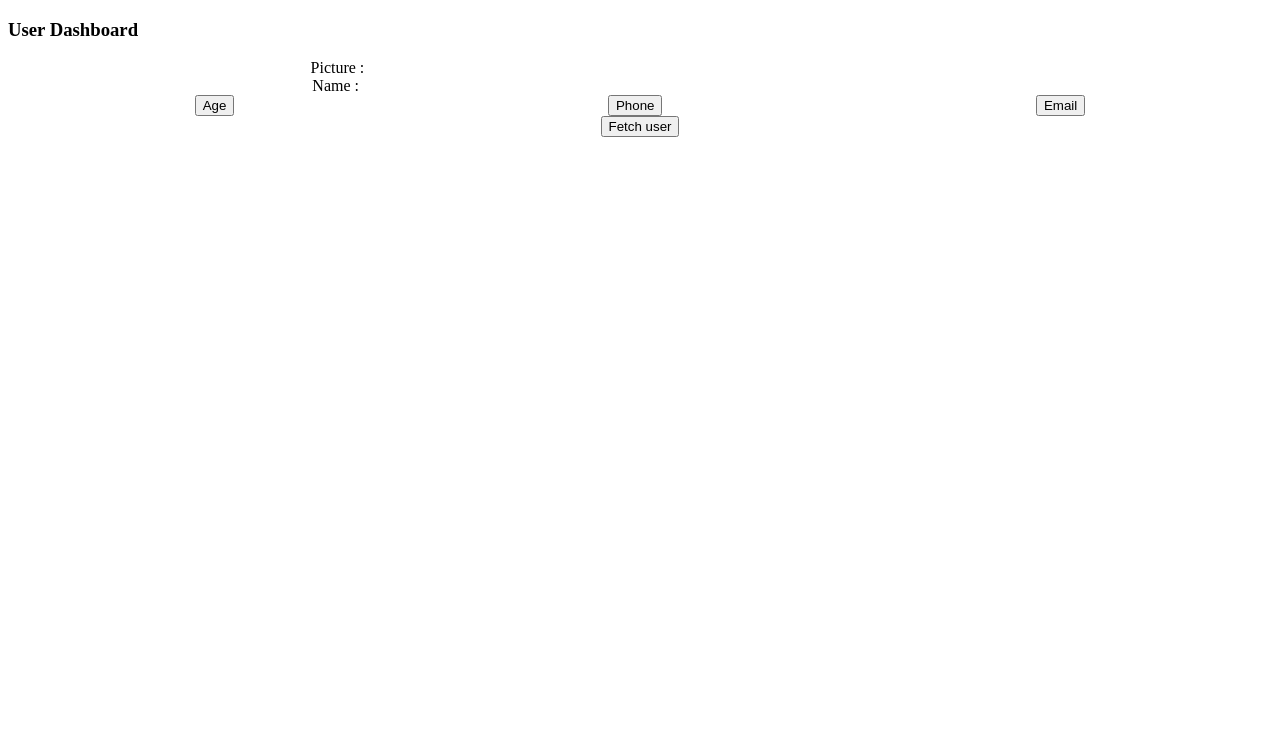
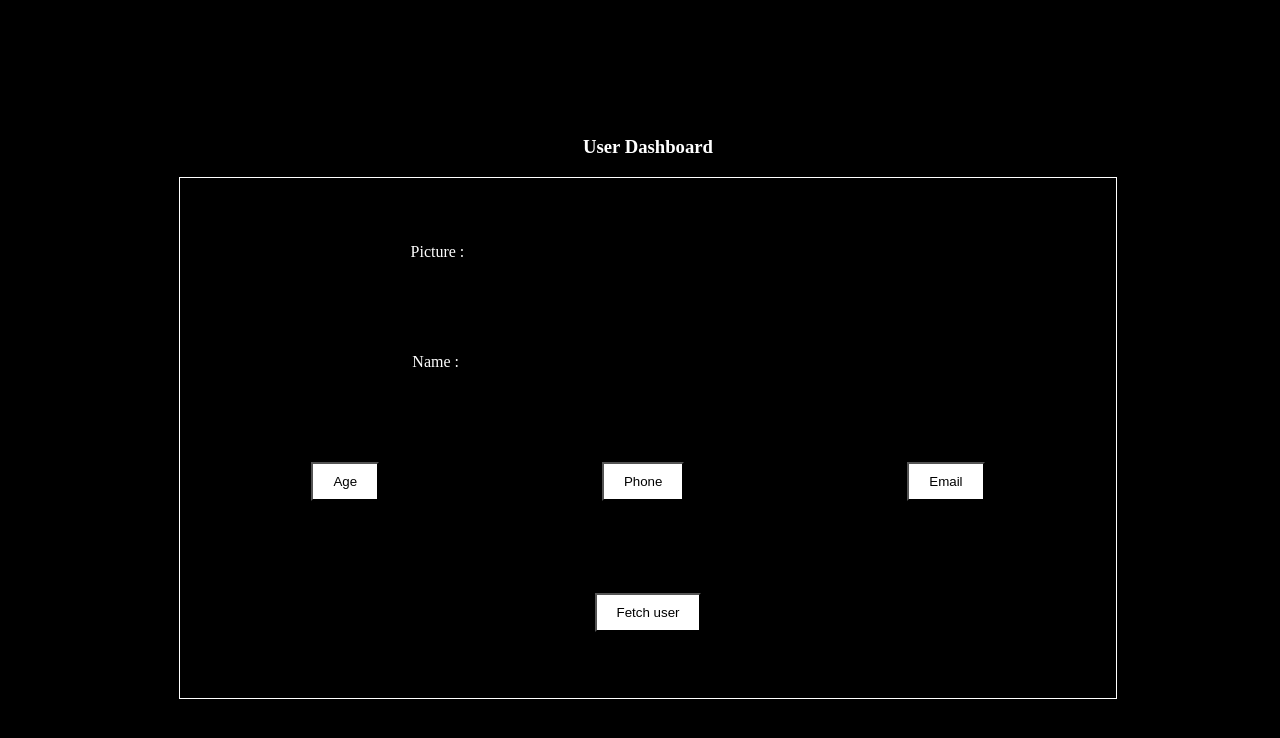
Before and after one commit to acciojob/random-user-js-dhruv27082001, a website: page main.html in a window 1280 px wide. Drawn offline with Linux system fonts and the light colour scheme; no server answers.

Commit message:
Update styles.css

```diff
--- a/styles.css
+++ b/styles.css
@@ -1,2 +1,29 @@
 
 /* Your CSS Code here. */
+
+body {
+    background-color: #000000;
+    color: #FFFFFF;
+    width: 100vw;
+    height: 100vh;
+    display: flex;
+    justify-content: center;
+    align-items: center;
+    flex-direction: column;
+}
+
+.container {
+    display: flex;
+    justify-content: space-around;
+    width: 70%;
+    height: 60%;
+    padding: 20px;
+    border: 1px solid #FFFFFF;
+    flex-direction: column;
+}
+
+button {
+    padding: 10px 20px;
+    background-color: #FFFFFF;
+    color: #000000;
+}
```
